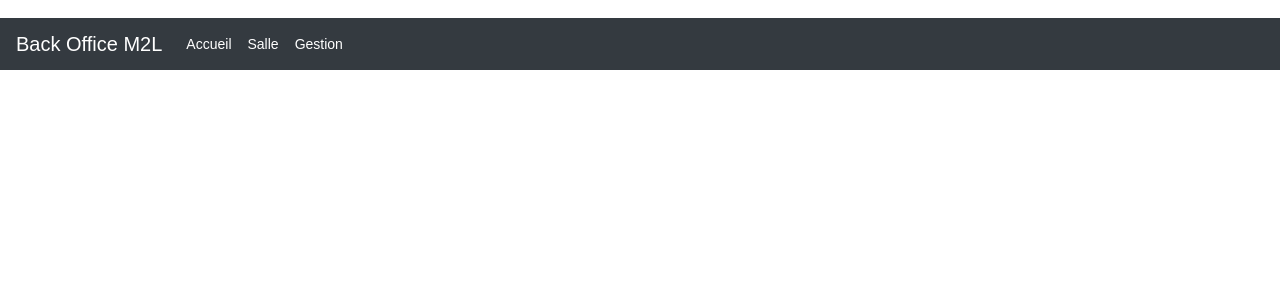
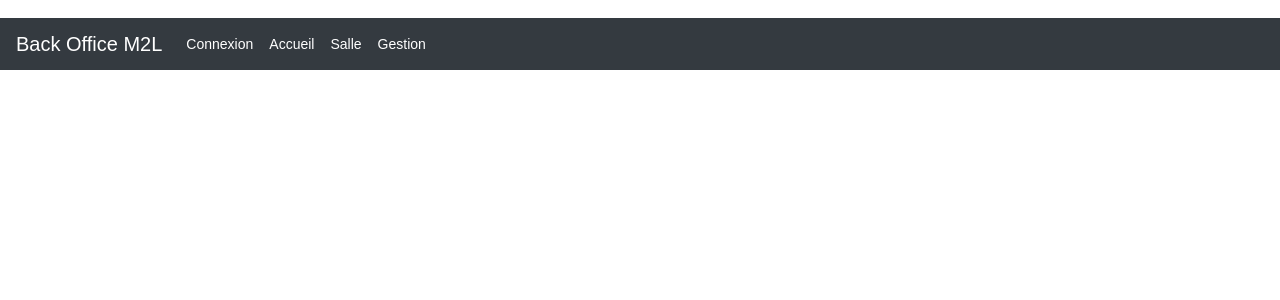
Before and after one commit to jovan-subasic/PPE-GestSalleInfo_Subasic_Roustan, a PHP site: page /vue/header.php in a window 1280 px wide. Shown: the top 300 px of the page. Run offline with PHP 8.4, Linux system fonts and the light colour scheme; the template is opened without the code that fills it, so the values that code supplies are empty; some libraries are stand-ins or nearby versions.

Commit message:
Update menu.php

```diff
--- a/vue/menu.php
+++ b/vue/menu.php
@@ -5,6 +5,9 @@
   </button>
   <div class="collapse navbar-collapse" id="navbarNav">
     <ul class="navbar-nav">
+    <li class="nav-item active">
+        <a class="nav-link" href="./?action=connexion">Connexion <span class="sr-only">(current)</span></a>
+      </li>
       <li class="nav-item active">
         <a class="nav-link" href="./?action=accueil">Accueil <span class="sr-only">(current)</span></a>
       </li>
```
